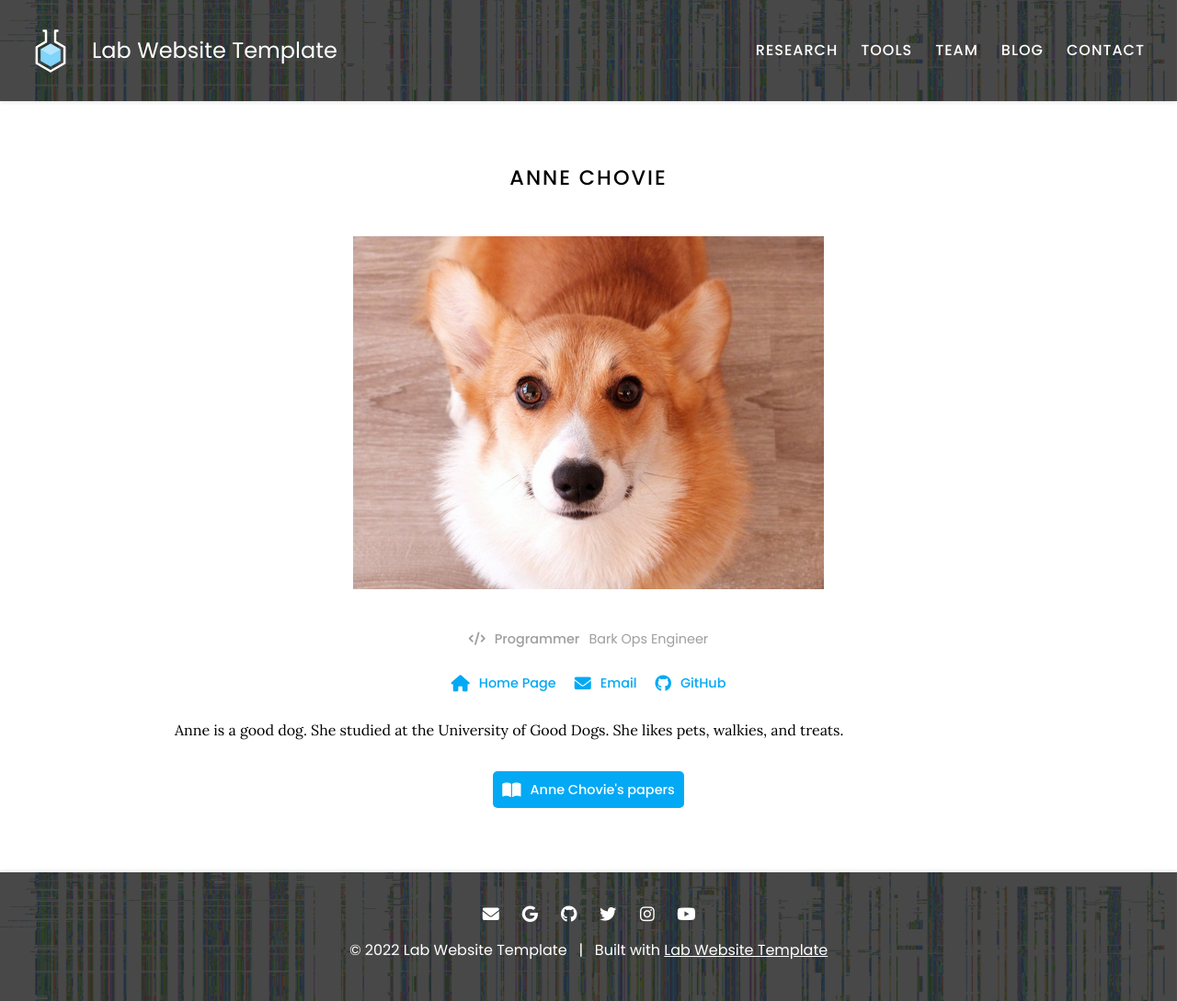
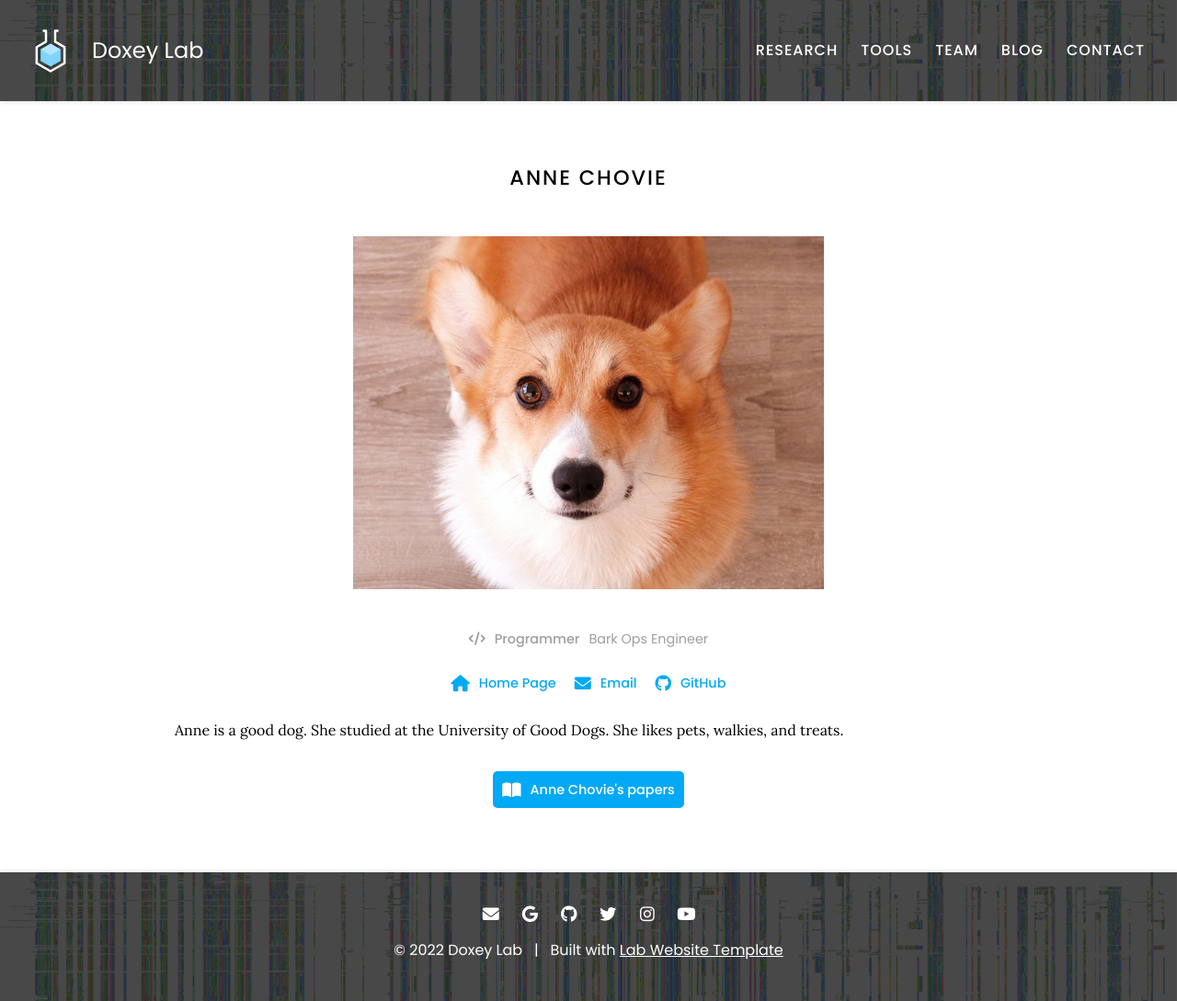
Before and after one commit to doxeylab/doxeylab-website, a Jekyll site: the page built from _members/anne-chovie.md, in a window 1280 px wide. Shown: the whole page at 92% size. Built offline with Jekyll 4.4.1, drawn with Linux system fonts in a browser that asks for light colours; part of the change alters nothing that is shown.

Commit message:
Update _config.yaml

```diff
--- a/_config.yaml
+++ b/_config.yaml
@@ -1,8 +1,8 @@
 ### basic settings
 
 # site properties and page defaults
-title: Lab Website Template
-description: An easy-to-use, flexible website template for labs, with automatic citations, GitHub tag imports, pre-built components, and more.
+title: Doxey Lab
+description: Applied Bioinformatics and Genomics Lab at the University of Waterloo
 logo: images/logo.svg
 header: images/background.jpg
 footer: images/background.jpg
```
